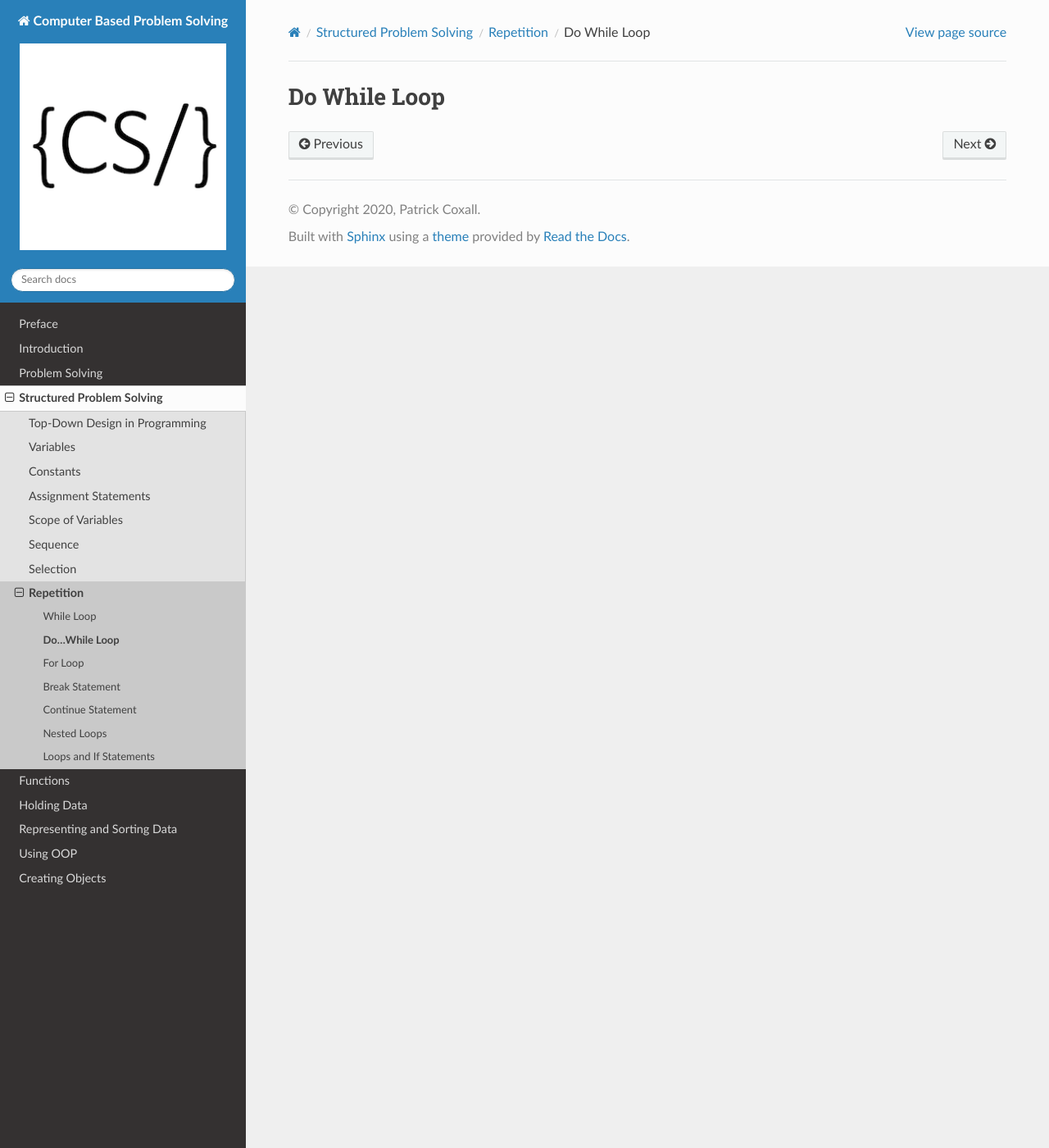
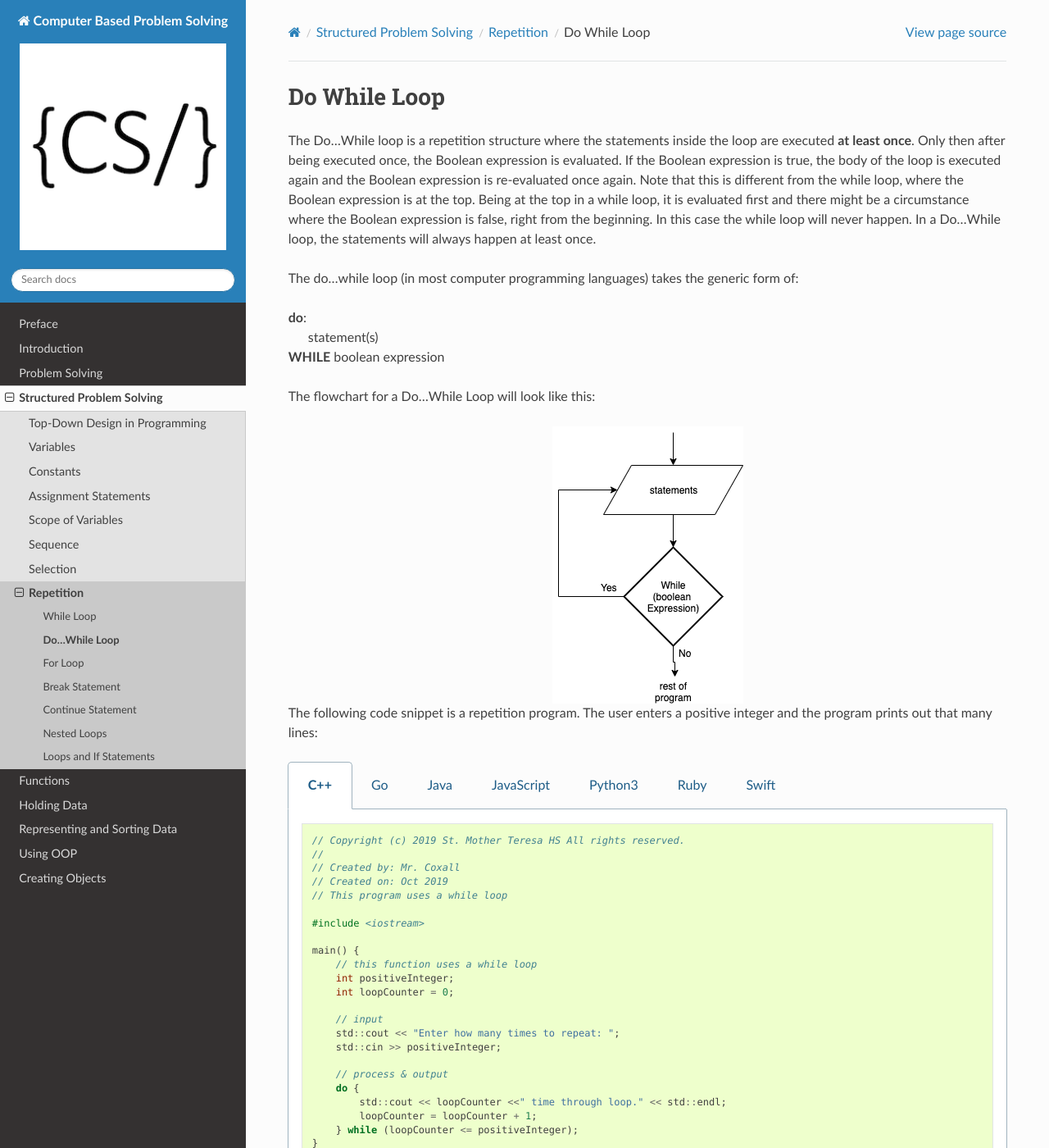
Before and after one commit to Mr-Coxall/Computer-Based-Problem-Solving, a Sphinx documentation site: the page built from docs/structured-problem-solving/do-while-loop.rst, in a window 1280 px wide and 1400 px high. Shown: the whole window at 82% size. Built offline with Sphinx 7.4.7 and the Read the Docs theme 2.0.0, drawn with Linux system fonts in a browser that asks for light colours; pages that are not in the unit, such as notebooks, are missing from menus.

Commit message:
added do while loop

```diff
--- a/docs/structured-problem-solving/do-while-loop.rst
+++ b/docs/structured-problem-solving/do-while-loop.rst
@@ -2,3 +2,85 @@
 
 Do While Loop
 =============
+
+The Do…While loop is a repetition structure where the statements inside the loop are executed **at least once**. Only then after being executed once, the Boolean expression is evaluated. If the Boolean expression is true, the body of the loop is executed again and the Boolean expression is re-evaluated once again. Note that this is different from the while loop, where the Boolean expression is at the top. Being at the top in a while loop, it is evaluated first and there might be a circumstance where the Boolean expression is false, right from the beginning. In this case the while loop will never happen. In a Do...While loop, the statements will always happen at least once.
+
+The do...while loop (in most computer programming languages) takes the generic form of:
+
+| **do**:
+|    statement(s)
+| **WHILE** boolean expression
+
+The flowchart for a Do...While Loop will look like this:
+
+.. image:: ./images/do-while-loop.png
+   :alt: Do...While Loop
+   :align: center
+
+The following code snippet is a repetition program. The user enters a positive integer and the program prints out that many lines:
+
+.. tabs::
+
+  .. group-tab:: C++
+
+    .. code-block:: C++
+
+		// Copyright (c) 2019 St. Mother Teresa HS All rights reserved.
+		//
+		// Created by: Mr. Coxall
+		// Created on: Oct 2019
+		// This program uses a while loop
+
+		#include <iostream>
+
+		main() {
+		    // this function uses a while loop
+		    int positiveInteger;
+		    int loopCounter = 0;
+
+		    // input
+		    std::cout << "Enter how many times to repeat: ";
+		    std::cin >> positiveInteger;
+
+		    // process & output
+		    do {
+		        std::cout << loopCounter <<" time through loop." << std::endl;
+		        loopCounter = loopCounter + 1;
+		    } while (loopCounter <= positiveInteger);
+		}
+
+  .. group-tab:: Go
+
+    .. code-block:: Go
+
+      // while loop
+
+  .. group-tab:: Java
+
+    .. code-block:: Java
+
+      // while loop
+
+  .. group-tab:: JavaScript
+
+    .. code-block:: JavaScript
+
+      // while loop
+
+  .. group-tab:: Python3
+
+    .. code-block:: Python
+
+		# there is no Do...While Loop structure in Python
+
+  .. group-tab:: Ruby
+
+    .. code-block:: Ruby
+
+      // while loop
+
+  .. group-tab:: Swift
+
+    .. code-block:: Swift
+
+      // while loop
```
Also changed, not shown: docs/structured-problem-solving/images/do-while-loop.png (added), 2 other files.
